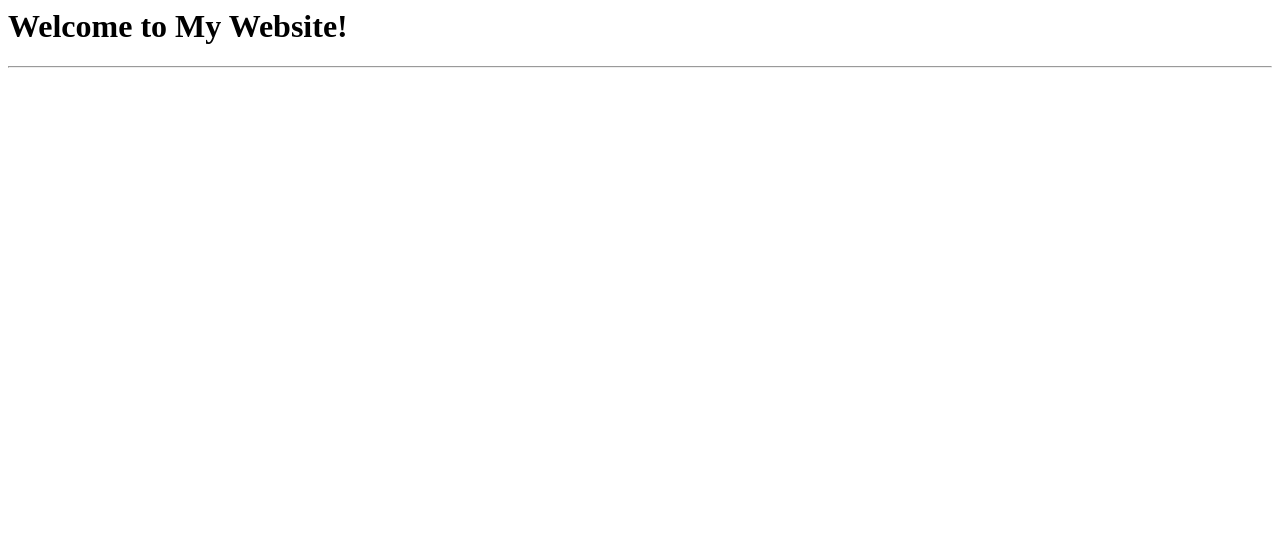
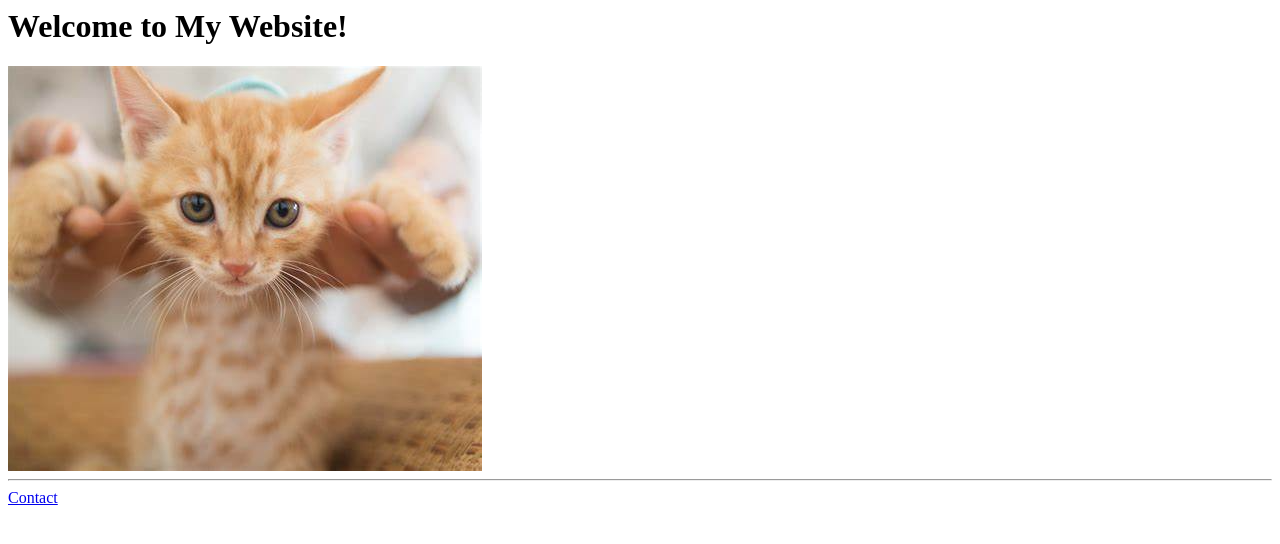
Before and after one commit to NattakornAI/html_protfolio, a plain HTML site: page 4.1 Webpages/index.html in a window 1280 px wide. Drawn offline with Linux system fonts and the light colour scheme.

Commit message:
Update index.html

```diff
--- a/4.1 Webpages/index.html
+++ b/4.1 Webpages/index.html
@@ -1,5 +1,6 @@
 <h1>Welcome to My Website!</h1>
 <!-- Add an image of yourself that links to the about page -->
-
+<a href="./public/about.html"><img src="./assets/images/cat.png"></a>
 <hr />
 <!-- Add a link to your contact me page here -->
+<a href="./public/contact.html">Contact</a>
```
